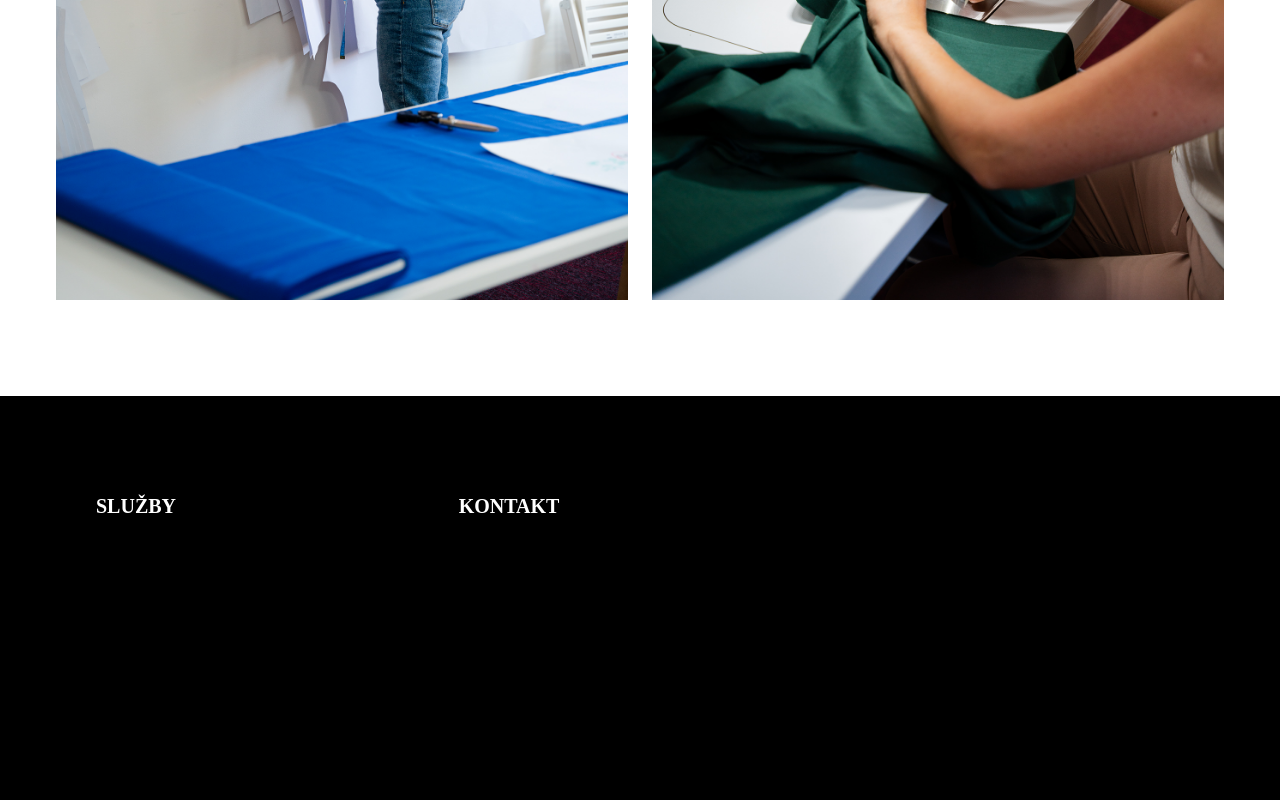
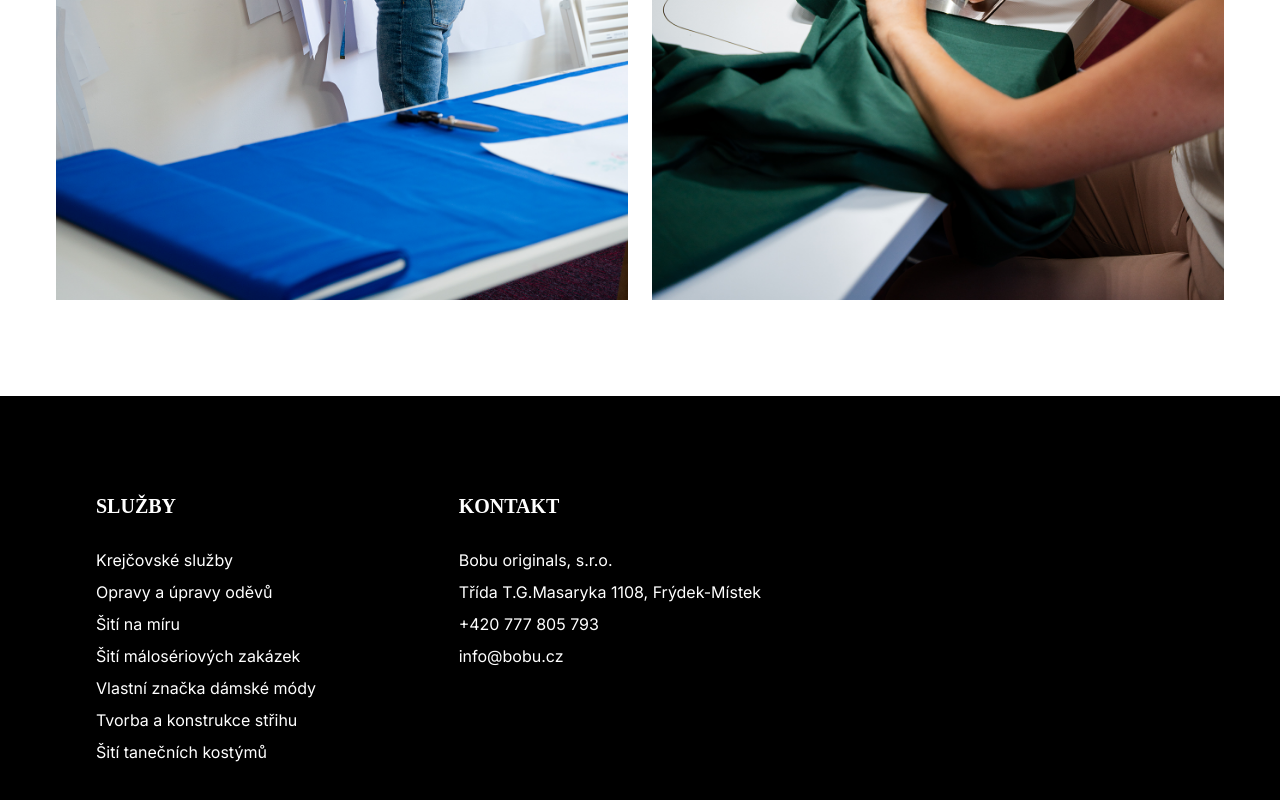
Before and after one commit to 100peck/bobu-original-prisma, a Next.js app: page / in a window 1280 px wide. Shown: the part 3369-4169 px from the top of the page. Built offline with nearby package versions, Linux system fonts and the light colour scheme; no server answers; the database is empty.

Commit message:
Set footer color to white explicitly.

```diff
--- a/src/components/footer/footer.tsx
+++ b/src/components/footer/footer.tsx
@@ -16,13 +16,13 @@ export const Footer = () => {
         <div className="grid lg:grid-cols-3 md:grid-cols-2 sm:grid-cols-1 gap-y-10">
             <div>
                 <div className="text-xl text-left mb-6 font-bold text-white font-mono uppercase">Služby</div>
-                <ul className="leading-8">
+                <ul className="leading-8 text-white">
                     {services.map(service => <li key={service.name}>{service.name}</li>)}
                 </ul>
             </div>
             <div>
                 <div className="text-xl text-left mb-6 font-bold text-white font-mono uppercase">Kontakt</div>
-                <ul className="leading-8">
+                <ul className="leading-8 text-white">
                     <li>Bobu originals, s.r.o.</li>
                     <li>Třída T.G.Masaryka 1108, Frýdek-Místek</li>
                     <li>+420 777 805 793</li>
```
